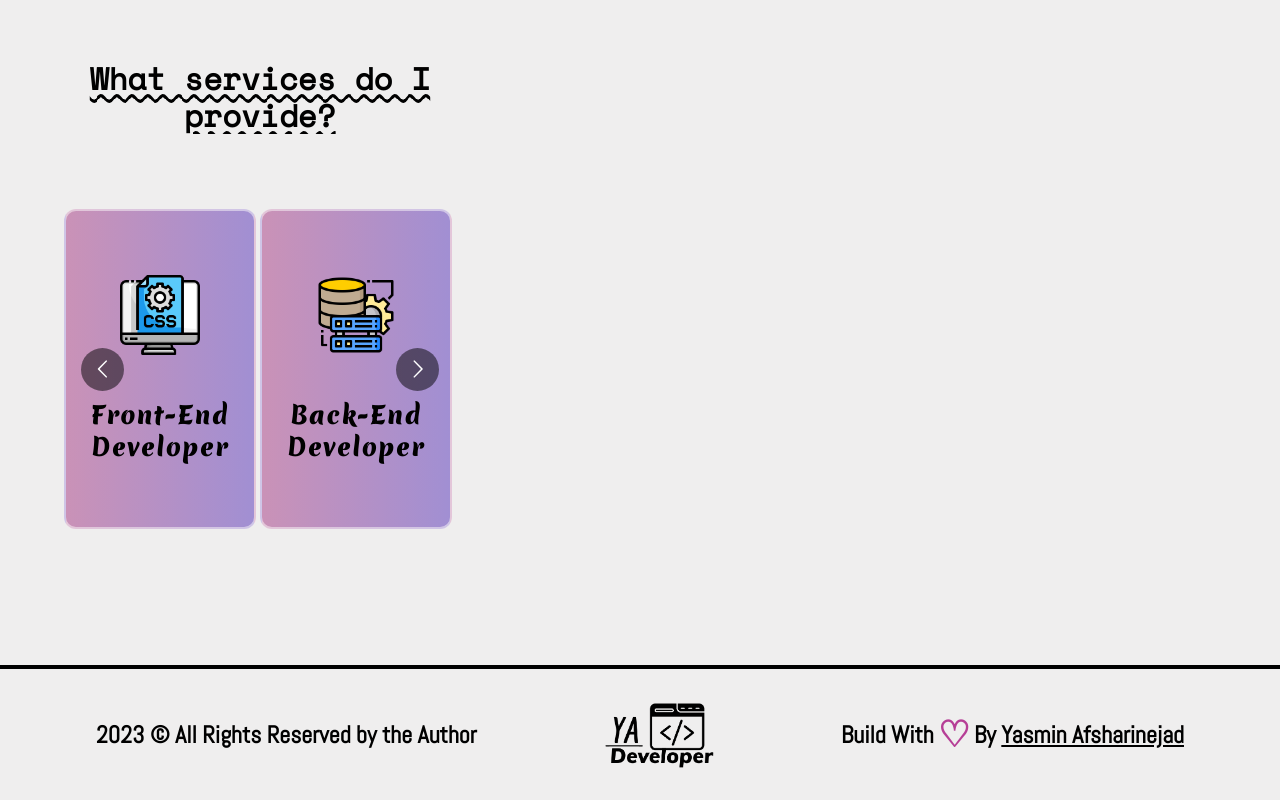
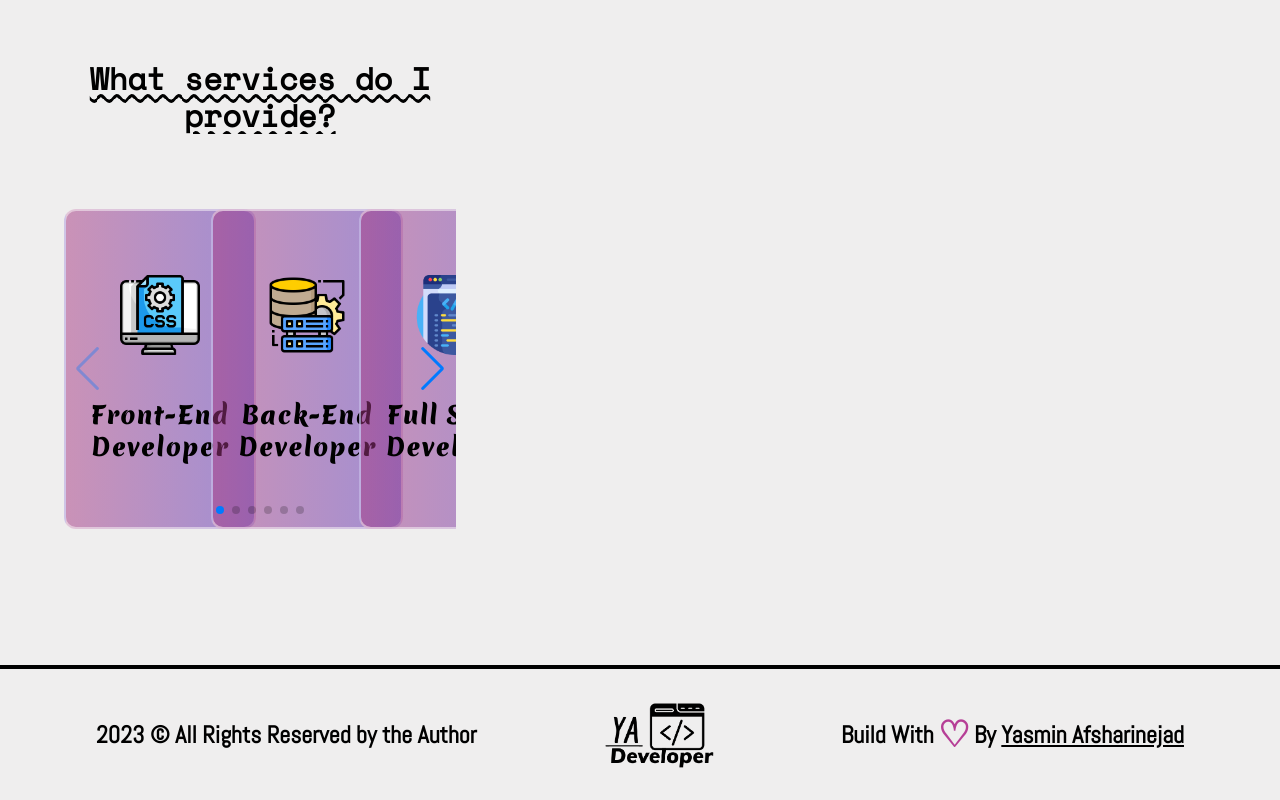
Before and after one commit to YasaminAfshar/Developer-Portfolio, a Next.js app: page /about in a window 1280 px wide. Shown: the part 847-1647 px from the top of the page. Built offline with nearby package versions, Linux system fonts and the light colour scheme; a web font is replaced by a local one.

Commit message:
Updated Portfolio

```diff
--- a/package.json
+++ b/package.json
@@ -19,11 +19,11 @@
     "next": "13.2.4",
     "react": "18.2.0",
     "react-dom": "^18.2.0",
-    "react-multi-carousel": "^2.8.4",
     "react-router-dom": "^6.17.0",
     "react-tilt": "^1.0.2",
     "react-tsparticles": "^2.12.2",
     "styled-components": "^6.1.0",
+    "swiper": "^11.0.4",
     "three": "^0.158.0",
     "tsparticles": "^2.12.0",
     "typewriter-effect": "^2.21.0"
--- a/src/subComponents/ServiceCard.js
+++ b/src/subComponents/ServiceCard.js
@@ -1,7 +1,10 @@
 import Image from 'next/image'
 import React from 'react'
-import Carousel from "react-multi-carousel"
-import "react-multi-carousel/lib/styles.css"
+import { Navigation, Pagination } from "swiper/modules";
+import { Swiper, SwiperSlide } from 'swiper/react';
+import "swiper/css";
+import "swiper/css/navigation";
+import "swiper/css/pagination";
 import { Merienda } from "next/font/google";
 import web from "../../public/images/general/web.png"
 import backend from "../../public/images/general/backend.png";
@@ -21,34 +24,19 @@ const merienda = Merienda({
   variable: "--font-merienda",
 });
 
+
 const ServiceCard = () => {
-//Acá se puede modificar la cantidad de imágenes que se muestran en el carousel según breakpoint
-  const responsive = {
-    superLargeDesktop: {
-      breakpoint: { max: 4000, min: 3000 },
-      items: 5,
-    },
-    desktop: {
-      breakpoint: { max: 3000, min: 1024 },
-      items: 3,
-    },
-    tablet: {
-      breakpoint: { max: 1024, min: 464 },
-      items: 2,
-    },
-    mobile: {
-      breakpoint: { max: 464, min: 0 },
-      items: 1,
-    },
-  };
-
   return (
-    <div className="w-full h-auto my-14 mx-auto">
-      <Carousel
-        responsive={responsive}
-        infinite={true}
-        className="owl-carousel owl-theme skill-slider"
+    <div className="w-full h-auto my-14 mx-auto cursor-grab overflow-hidden">
+      <Swiper
+        modules={[Navigation, Pagination]}
+        navigation
+        pagination={{ clickable: true }}
+        spaceBetween={50}
+        slidesPerView={3}
+        onSwiper={(swiper) => console.log(swiper)}
       >
+        <SwiperSlide>
           <div className=" flex flex-col items-center justify-evenly serviceCard rounded-xl w-[12rem] h-80 p-5">
             <Image src={css} alt="Services Card" className="w-20 h-20" />
             <h3
@@ -57,6 +45,8 @@ const ServiceCard = () => {
               Front-End Developer
             </h3>
           </div>
+        </SwiperSlide>
+        <SwiperSlide>
           <div className=" flex flex-col items-center justify-evenly serviceCard rounded-xl w-[12rem] h-80 p-5">
             <Image src={backend} alt="Services Card" className="w-20 h-20" />
             <h3
@@ -65,6 +55,8 @@ const ServiceCard = () => {
               Back-End Developer
             </h3>
           </div>
+        </SwiperSlide>
+        <SwiperSlide>
           <div className=" flex flex-col items-center justify-evenly serviceCard rounded-xl w-[12rem] h-80 p-5">
             <Image src={developer} alt="Services Card" className="w-20 h-20" />
             <h3
@@ -73,6 +65,8 @@ const ServiceCard = () => {
               Full Stack Developer
             </h3>
           </div>
+        </SwiperSlide>
+        <SwiperSlide>
           <div className=" flex flex-col items-center justify-evenly serviceCard rounded-xl w-[12rem] h-80 p-5">
             <Image src={web} alt="Services Card" className="w-20 h-20" />
             <h3
@@ -81,6 +75,8 @@ const ServiceCard = () => {
               React JS Developer
             </h3>
           </div>
+        </SwiperSlide>
+        <SwiperSlide>
           <div className=" flex flex-col items-center justify-evenly serviceCard rounded-xl w-[12rem] h-80 p-5">
             <Image src={creator} alt="Services Card" className="w-20 h-20" />
             <h3
@@ -89,6 +85,8 @@ const ServiceCard = () => {
               Web Creator
             </h3>
           </div>
+        </SwiperSlide>
+        <SwiperSlide>
           <div className=" flex flex-col items-center justify-evenly serviceCard rounded-xl w-[12rem] h-80 p-5">
             <Image src={data} alt="Services Card" className="w-20 h-20" />
             <h3
@@ -97,6 +95,8 @@ const ServiceCard = () => {
               Data Entry
             </h3>
           </div>
+        </SwiperSlide>
+        <SwiperSlide>
           <div className=" flex flex-col items-center justify-evenly serviceCard rounded-xl w-[12rem] h-80 p-5">
             <Image src={virtual} alt="Services Card" className="w-20 h-20" />
             <h3
@@ -105,6 +105,8 @@ const ServiceCard = () => {
               Virtual Assistant
             </h3>
           </div>
+        </SwiperSlide>
+        <SwiperSlide>
           <div className=" flex flex-col items-center justify-evenly serviceCard rounded-xl w-[12rem] h-80 p-5">
             <Image src={marketing} alt="Services Card" className="w-20 h-20" />
             <h3
@@ -113,7 +115,8 @@ const ServiceCard = () => {
               Digital Marketing
             </h3>
           </div>
-      </Carousel>
+        </SwiperSlide>
+      </Swiper>
     </div>
   );
 }
```
Also changed, not shown: 1 other file (tests, documents, lock files or other folders). Lines whose indentation alone changed are shown as unchanged.
